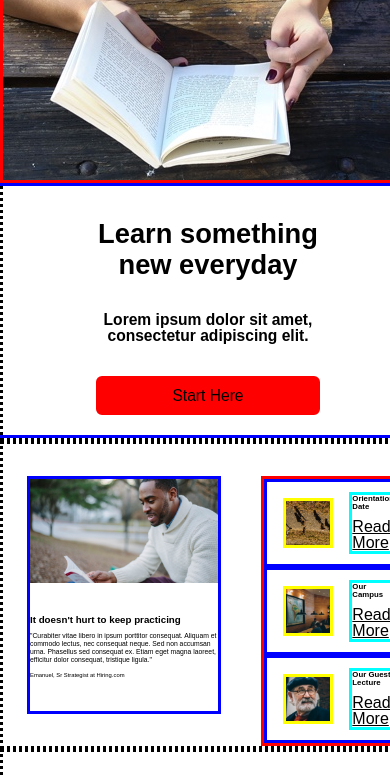
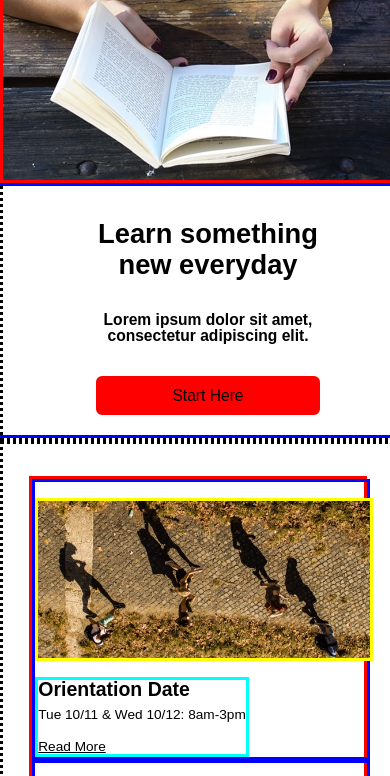
Before and after one commit to savisch/colmaracademy, a plain HTML site: page index.html in a window 390 px wide. Shown: the part 76-852 px from the top of the page. Drawn offline with Linux system fonts and the light colour scheme.

Commit message:
Mobile Features section added.

```diff
--- a/index.html
+++ b/index.html
@@ -58,7 +58,8 @@
         </div>
         <div class="feature-list">
             <div class="feature">
-                <img src="./resources/images/information-orientation.jpg"/>
+                <img class="info"src="./resources/images/information-orientation.jpg"/>
+                <img class="info-mobile" src="./resources/images/information-orientation-mobile.jpg"/>
                 <div class="text-content">
                     <h3>Orientation Date</h3>
                     <span>Tue 10/11 & Wed 10/12: 8am-3pm</span>
@@ -66,7 +67,8 @@
                 </div>
             </div>
             <div class="feature">
-                <img src="./resources/images/information-campus.jpg"/>
+                <img class="info" src="./resources/images/information-campus.jpg"/>
+                <img class="info-mobile" src="./resources/images/information-campus-mobile.jpg"/>
                 <div class="text-content">
                     <h3>Our Campus</h3>
                     <span>Find which campus is close to you</span>
@@ -74,7 +76,8 @@
                 </div>
             </div>
             <div class="feature">
-                <img src="./resources/images/information-guest-lecture.jpg"/>
+                <img class="info" src="./resources/images/information-guest-lecture.jpg"/>
+                <img class="info-mobile" src="./resources/images/information-guest-lecture-mobile.jpg"/>
                 <div class="text-content">
                     <h3>Our Guest Lecture</h3>
                     <span>Join a keynote with Oliver Sack about music in medical treatment</span>
--- a/resources/css/style.css
+++ b/resources/css/style.css
@@ -298,6 +298,36 @@ nav .mobile-nav {
         font-size: 1.5vw;
     }
 }
+@media only screen and (max-width: 600px) {
+    .feature-list .feature .info {
+        display: none;
+    }
+    .feature-list .feature .info-mobile {
+        margin-left: 0;
+        width: 100%;
+    }
+    .features {
+        justify-content: center;
+    }
+    .main-feature {
+        display: none;
+    }
+    .features .feature-list {
+        width: 85%;
+    }
+    .features .feature-list .feature {
+        flex-direction: column;
+        align-items: flex-start;
+    }
+    .feature-list .feature .text-content h3 {
+        font-size: 5vw;
+    }
+    .feature-list .feature .text-content span, a {
+        display: block;
+        font-size: 3.5vw;
+        line-height: 4vw;
+    }
+}
 
 /* EDUCATION */
 .education {
```
